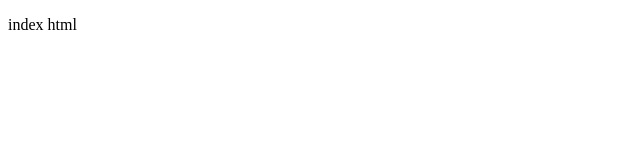
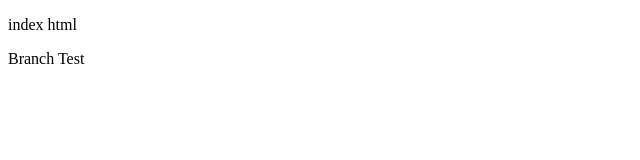
Before and after one commit to bigdeal324/MyLocalRepo, a plain HTML site: page index.html in a window 1280 px wide. Shown: the full height of the page, 0-640 px from the left. Drawn offline with Linux system fonts and the light colour scheme.

Commit message:
Branch test

```diff
--- a/index.html
+++ b/index.html
@@ -2,5 +2,6 @@
 <html>
  <body>
 	 <p>index html </p>
+	  Branch Test
  </body>
 </html>
```
